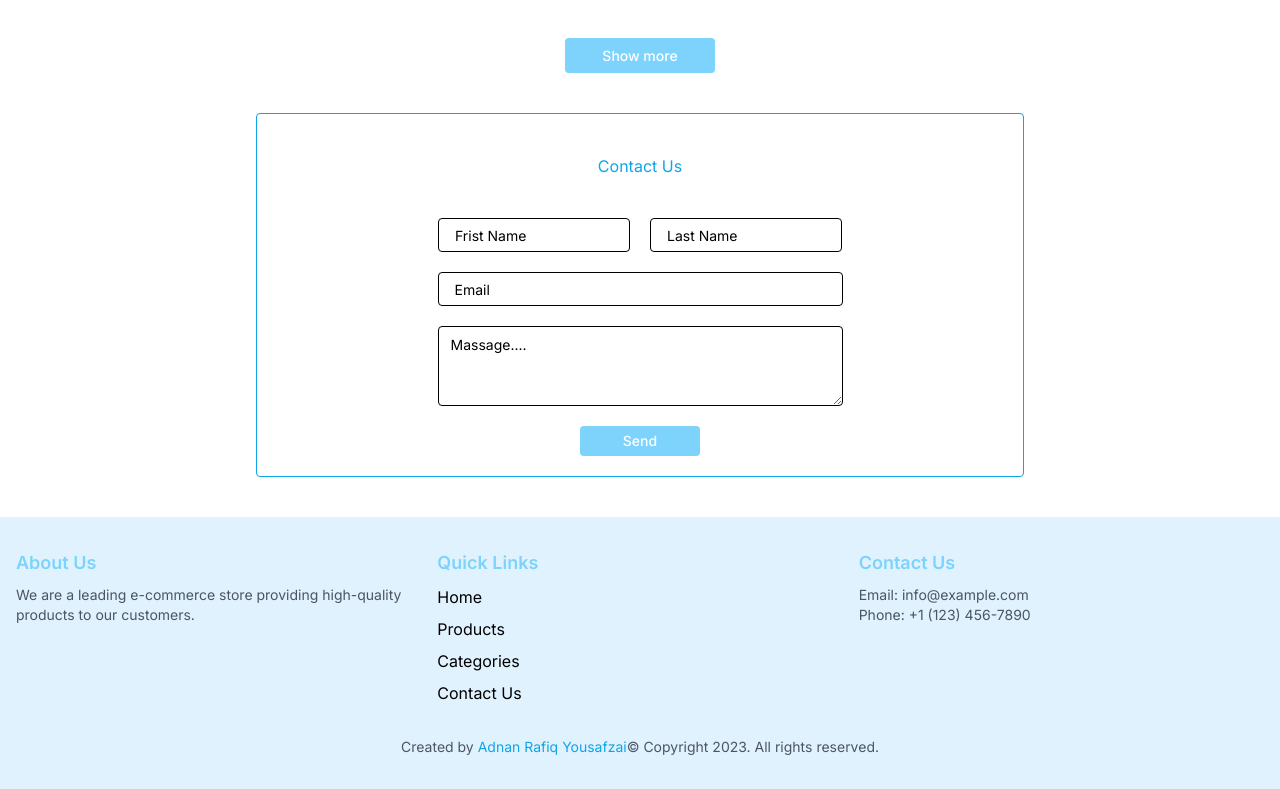
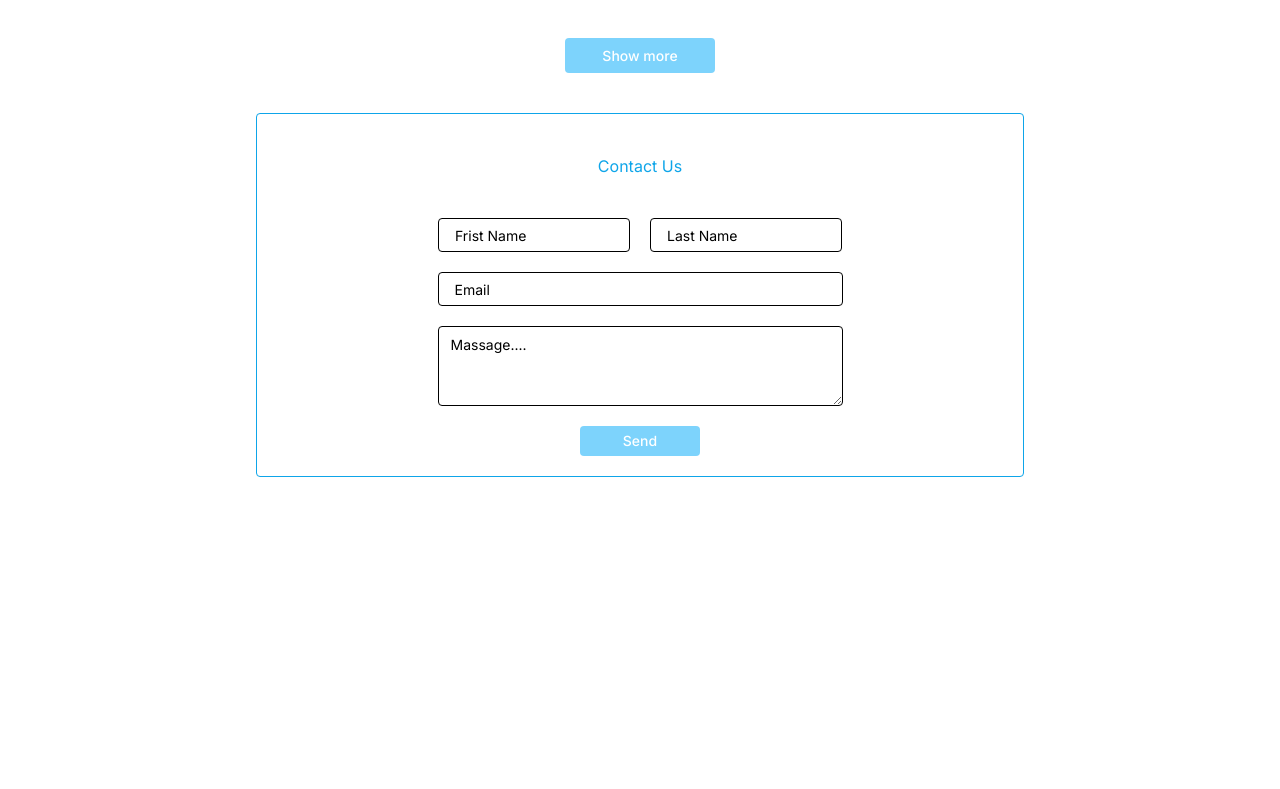
Before and after one commit to Adnanyousafzai21/hakthonpro, a Next.js app: page / in a window 1280 px wide. Shown: the part 1395-2184 px from the top of the page. After the commit the page ends 1912 px from the top, so only its background shows below. Built offline with nearby package versions, Linux system fonts and the light colour scheme.

Commit message:
last commit

```diff
--- a/src/app/layout.tsx
+++ b/src/app/layout.tsx
@@ -22,7 +22,7 @@ export default function RootLayout({
         <main className=''>
            {children}
         </main>
-        <Footer/>
+        {/* <Footer/> */}
 
         </body>
     </html>
```
Also changed, not shown: src/app/component/viwes/categories.tsx (+1 -7 lines).
